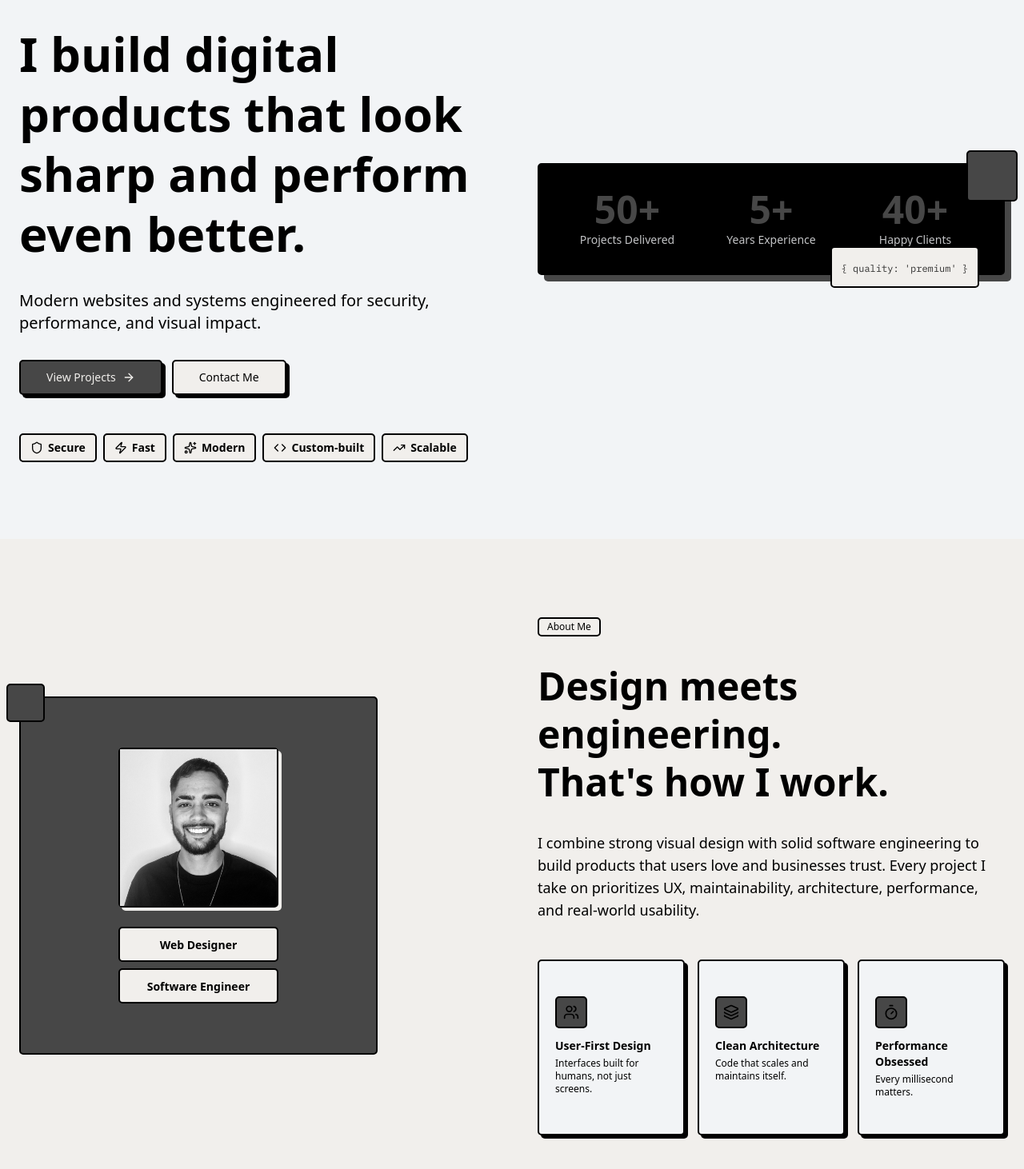
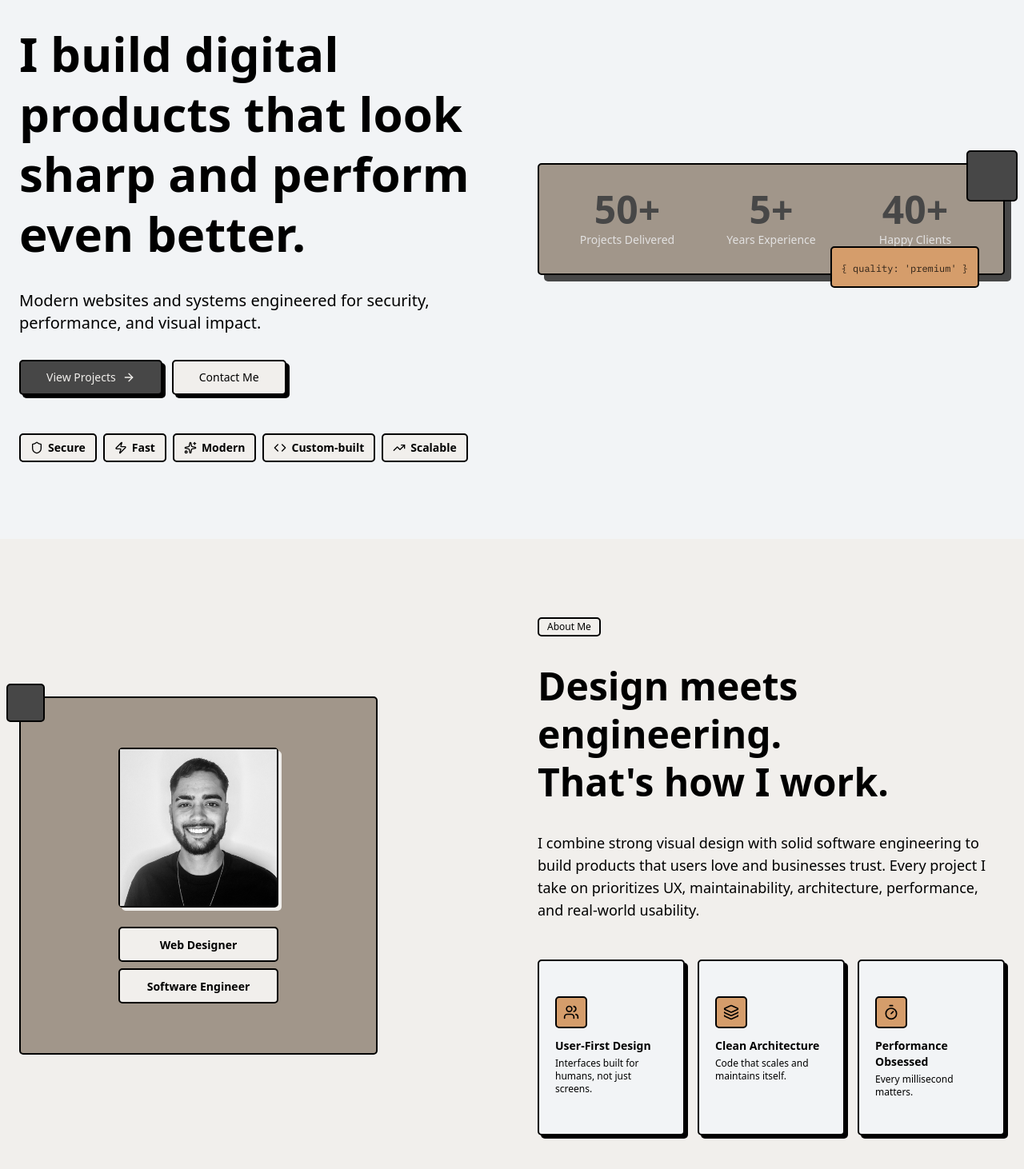
Before and after one commit to wesjx/portfoliov3, a Next.js app: page /freelance in a window 1280 px wide. Shown: the part 238-1700 px from the top of the page at 80% size. Built offline with nearby package versions, Linux system fonts and the light colour scheme.

Commit message:
feat: set collor for elements.

```diff
--- a/components/freelance-page/freelance-about.tsx
+++ b/components/freelance-page/freelance-about.tsx
@@ -17,7 +17,7 @@ export function About() {
         <div className="grid lg:grid-cols-2 gap-12 lg:gap-16 items-center">
           {/* Left Content - Visual */}
           <div className="relative order-2 lg:order-1">
-            <div className="aspect-square max-w-md mx-auto lg:mx-0 bg-main rounded-[5px] border-2 border-border shadow-[8px_8px_0px_0px_var(--shadow)] flex items-center justify-center">
+            <div className="aspect-square max-w-md mx-auto lg:mx-0 bg-chart-3 rounded-[5px] border-2 border-border shadow-[8px_8px_0px_0px_var(--shadow)] flex items-center justify-center">
               <div className="text-center p-8">
                 <div className="w-50 h-50 sm:w-50 sm:h-50 mx-auto bg-foreground rounded-[5px] border-2 border-border shadow-[4px_4px_0px_0px_var(--secondary-background)] flex items-center justify-center mb-6">
                   <span className="">
@@ -56,9 +56,9 @@ export function About() {
               {t.about.values.map((value, index) => {
                 const Icon = valueIcons[index]
                 return (
-                  <Card key={value.title} className="bg-background">
+                  <Card key={value.title} className="--main-foreground">
                     <CardContent className="p-4 sm:p-5">
-                      <div className="w-10 h-10 bg-main rounded-[5px] border-2 border-border flex items-center justify-center mb-3 shadow-[2px_2px_0px_0px_var(--shadow)]">
+                      <div className="w-10 h-10 bg-chart-1 rounded-[5px] border-2 border-border flex items-center justify-center mb-3 shadow-[2px_2px_0px_0px_var(--shadow)]">
                         <Icon className="w-5 h-5" />
                       </div>
                       <h3 className="font-bold text-sm mb-1">{value.title}</h3>
--- a/components/freelance-page/freelance-hero.tsx
+++ b/components/freelance-page/freelance-hero.tsx
@@ -66,7 +66,7 @@ export function Hero() {
           {/* Right Content - Stats & Visual Block */}
           <div className="relative">
             {/* Main Visual Block */}
-            <div className="bg-foreground text-background p-6 sm:p-8 rounded-[5px] border-2 border-border shadow-[8px_8px_0px_0px_var(--main)]">
+            <div className="bg-chart-3 text-background p-6 sm:p-8 rounded-[5px] border-2 border-border shadow-[8px_8px_0px_0px_var(--main)]">
               <div className="grid grid-cols-3 gap-4 sm:gap-6">
                 {stats.map((stat) => (
                   <div key={stat.label} className="text-center">
@@ -84,9 +84,8 @@ export function Hero() {
             {/* Decorative Elements */}
             <div className="absolute -top-4 -right-4 w-16 h-16 bg-main rounded-[5px] border-2 border-border shadow-[4px_4px_0px_0px_var(--shadow)] hidden sm:block" />
 
-
             {/* Code snippet decoration */}
-            <div className="absolute -bottom-4 right-8 bg-secondary-background border-2 border-border rounded-[5px] shadow-[3px_3px_0px_0px_var(--shadow)] p-3 hidden lg:block">
+            <div className="absolute -bottom-4 right-8 bg-chart-1 border-2 border-border rounded-[5px] shadow-[3px_3px_0px_0px_var(--shadow)] p-3 hidden lg:block">
               <code className="text-xs font-mono text-foreground/80">
                 {"{ quality: 'premium' }"}
               </code>
```
